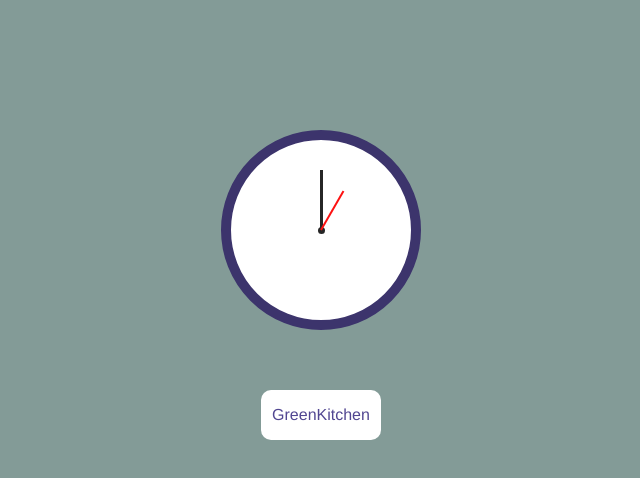
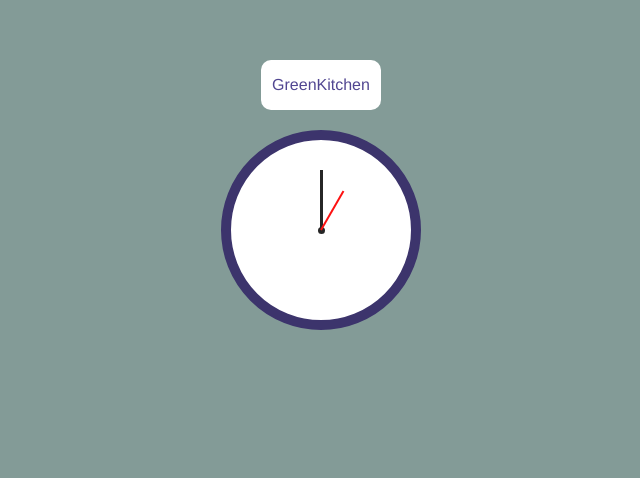
Before and after one commit to d1toss/HTML, a plain HTML site: page index.html in a window 1280 px wide. Shown: the part 170-648 px from the top of the page, without its empty margins (319-959 px from the left). Drawn offline with Linux system fonts and the light colour scheme.

Commit message:
chg-pos-btn

```diff
--- a/index.html
+++ b/index.html
@@ -15,9 +15,10 @@
         <div class="hour"></div>
         <div class="min"></div>
         <div class="sec"></div>
+        <a class="btn-green" href="htmls/greenkitcher.html"><div class="btn"><p>GreenKitchen</p></div></a>
       </div>
 
-      <a class="btn-green" href="htmls/greenkitcher.html"><div class="btn"><p>GreenKitchen</p></div></a>
+
     </div>
 
 </body>
--- a/style.css
+++ b/style.css
@@ -100,6 +100,7 @@ body {
 }
 
 .btn {
+    top: -80px;
     position: absolute;
     width: 120px;
     height: 50px;
@@ -108,7 +109,6 @@ body {
     right: 0;
     margin: auto;
     border-radius: 10px;
-    top: 70%;
     display: flex;
     align-items: center;
     justify-content: center
```
